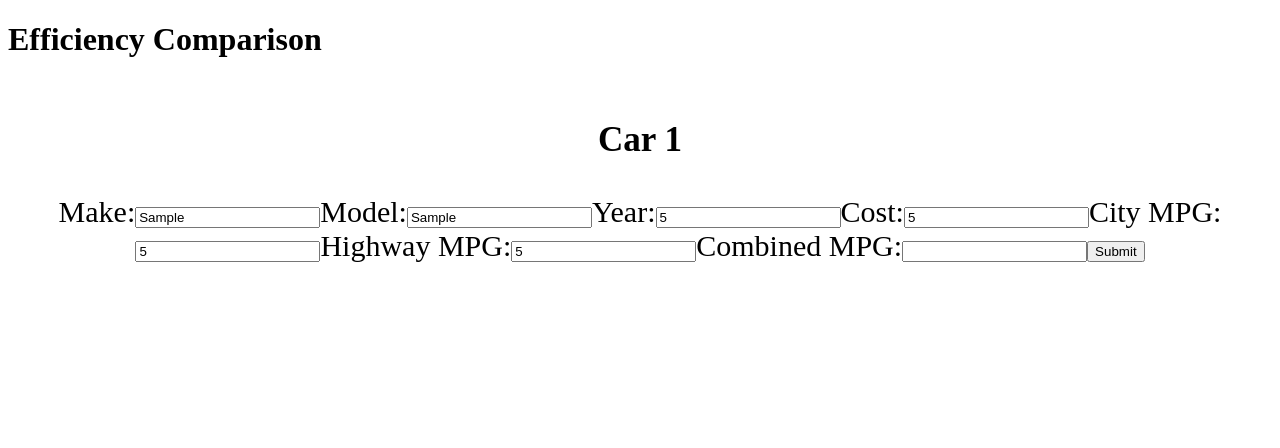
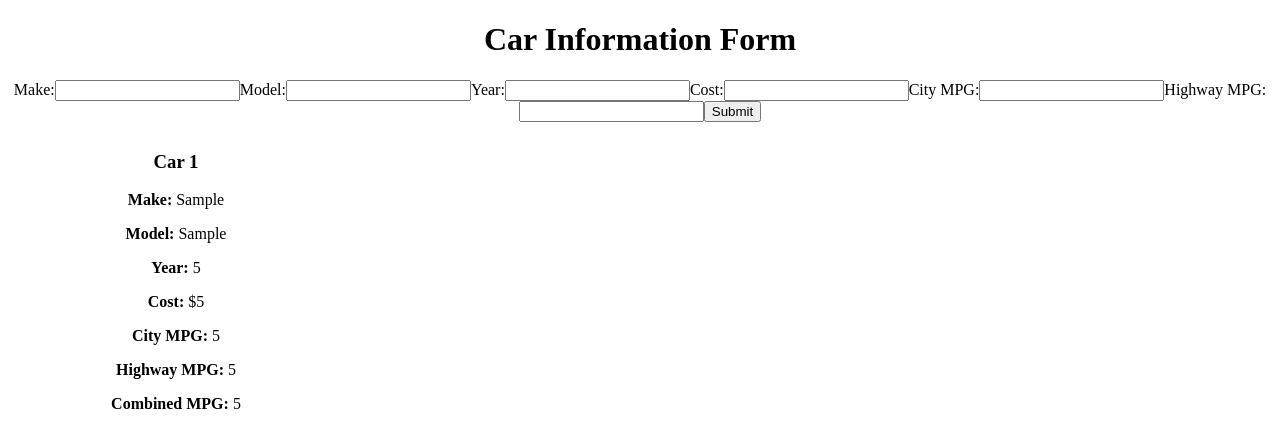
Before and after one commit to sfazliddin/CarComparison, a React (Vite) app: page / in a window 1280 px wide. Both pictures are taken after typing "Sample", "Sample", "5", "5", "5", "5" into the empty fields and a click on the button "Submit". Shown: the top 448 px of the page. Built offline with nearby package versions, Linux system fonts and the light colour scheme.

Commit message:
made a form to add cars

```diff
--- a/src/pages/EfficiencyComparison.jsx
+++ b/src/pages/EfficiencyComparison.jsx
@@ -1,14 +1,14 @@
 import { useState } from "react";
 
 class Car {
-  constructor(make, model, year, cost, cityMPG, highwayMPG, combinedMPG) {
+  constructor(make, model, year, cost, cityMPG, highwayMPG) {
     this.make = make;
     this.model = model;
     this.year = year;
     this.cost = cost;
     this.cityMPG = cityMPG;
     this.highwayMPG = highwayMPG;
-    this.combinedMPG = combinedMPG;
+    this.combinedMPG = (cityMPG + highwayMPG) / 2;
   }
 }
 
@@ -20,8 +20,9 @@
     cost: "",
     cityMPG: "",
     highwayMPG: "",
-    combinedMPG: "",
   });
+
+  const [carList, setCarList] = useState([]);
 
   const handleChange = (e) => {
     setCarInfo({ ...carInfo, [e.target.name]: e.target.value });
@@ -35,30 +36,28 @@
       model,
       year,
       cost,
-      cityMPG,
-      highwayMPG,
+      parseInt(highwayMPG),
+      parseInt(cityMPG),
       combinedMPG
     );
 
-    // Example: Log the car information
-    console.log("Car Information:", car);
+    setCarList([...carList, car]);
+    setCarInfo({
+      make: "",
+      model: "",
+      year: "",
+      cost: "",
+      cityMPG: "",
+      highwayMPG: "",
+      combinedMPG: "",
+    });
+  };
 
-    // Add your logic here to further use or display the car information
-  };
-  console.log;
   return (
     <>
-      <h1 style={{ alignSelf: "center" }}>Efficiency Comparison</h1>
-      <div
-        style={{
-          display: "flex",
-          flexWrap: "wrap",
-          fontSize: "30px",
-          textAlign: "center",
-        }}
-      >
-        <div style={{ flex: "20%", padding: "5px" }}>
-          <h3> Car 1</h3>
+      <div style={{ textAlign: "center" }}>
+        <h1>Car Information Form</h1>
+
         <form>
           <label htmlFor="make">Make:</label>
           <input
@@ -120,20 +119,38 @@
             required
           />
 
-            <label htmlFor="combinedMPG">Combined MPG:</label>
-            <input
-              type="number"
-              id="combinedMPG"
-              name="combinedMPG"
-              value={carInfo.combinedMPG}
-              onChange={handleChange}
-              required
-            />
-
           <button type="button" onClick={submitForm}>
             Submit
           </button>
         </form>
+
+        <div style={{ display: "flex", flexWrap: "wrap" }}>
+          {carList.map((car, index) => (
+            <div key={index} style={{ width: "25%", padding: "10px" }}>
+              <h3>Car {index + 1}</h3>
+              <p>
+                <strong>Make:</strong> {car.make}
+              </p>
+              <p>
+                <strong>Model:</strong> {car.model}
+              </p>
+              <p>
+                <strong>Year:</strong> {car.year}
+              </p>
+              <p>
+                <strong>Cost:</strong> ${car.cost}
+              </p>
+              <p>
+                <strong>City MPG:</strong> {car.cityMPG}
+              </p>
+              <p>
+                <strong>Highway MPG:</strong> {car.highwayMPG}
+              </p>
+              <p>
+                <strong>Combined MPG:</strong> {car.combinedMPG}
+              </p>
+            </div>
+          ))}
         </div>
       </div>
     </>
```
Lines whose indentation alone changed are shown as unchanged.
